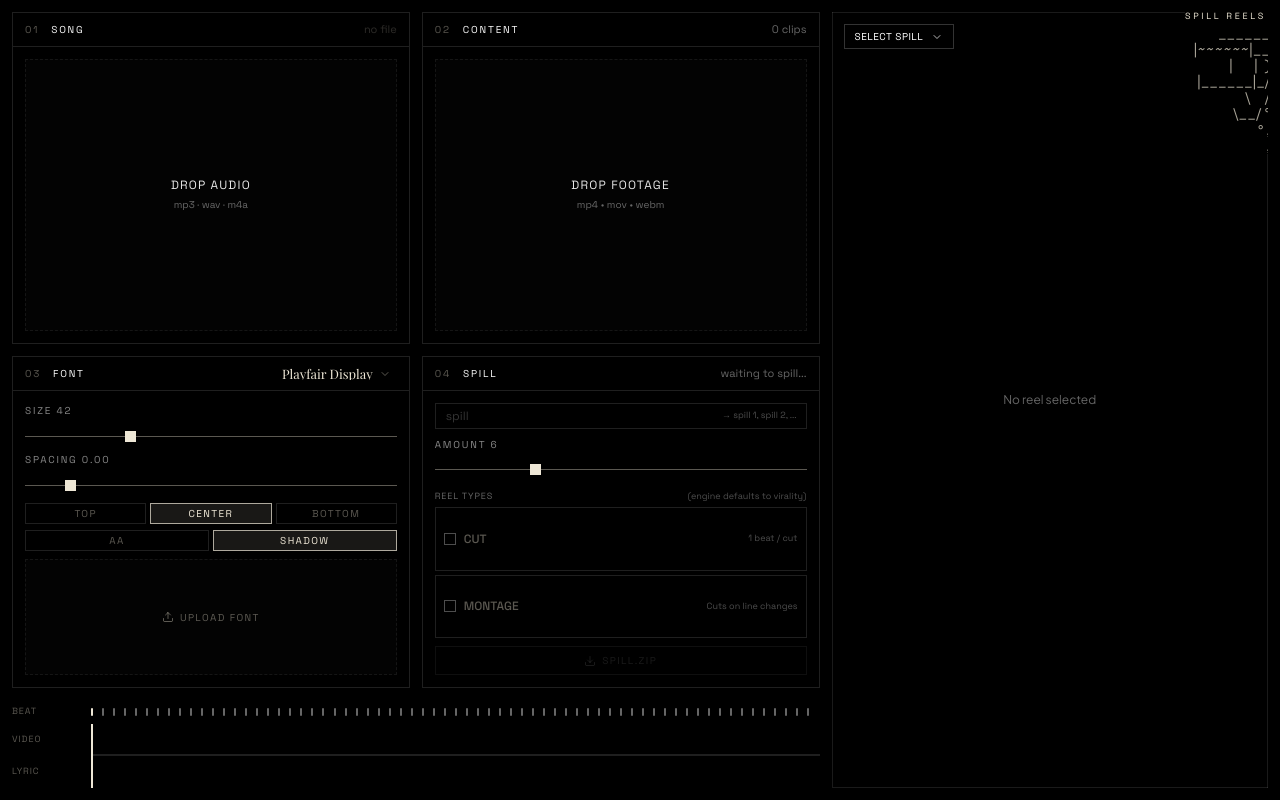
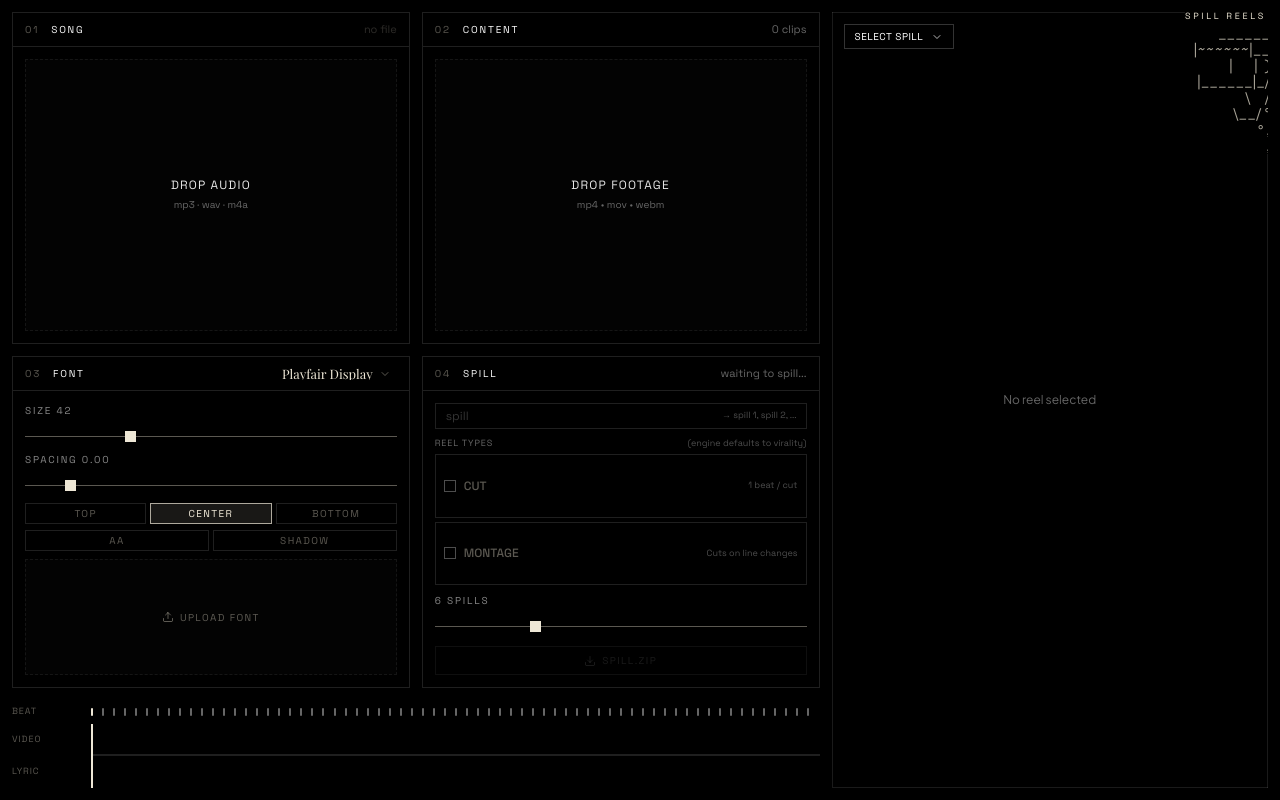
Before and after one commit to joshorwhatever/reel-spill, a Next.js app: page / in a window 1280 px wide. Built offline with nearby package versions, Linux system fonts and the light colour scheme; a web font is replaced by a local one.

Commit message:
feat: disable shadow in page and add spill slider in output panel

```diff
--- a/app/page.tsx
+++ b/app/page.tsx
@@ -117,7 +117,7 @@ export default function Page() {
     tracking: 0,
     uppercase: false,
     align: 'center',
-    shadow: true,
+    shadow: false,
   })
 
   const [time, setTime] = useState<number>(0)
--- a/components/output-panel.tsx
+++ b/components/output-panel.tsx
@@ -123,19 +123,6 @@ export function OutputPanel({
           </span>
         </div>
 
-        <div className="shrink-0">
-          <Field label={`AMOUNT ${reelCount}`}>
-            <Slider
-              aria-label="Reel amount output"
-              value={reelCount}
-              min={1}
-              max={20}
-              step={1}
-              onChange={(v) => onChangeReelCount?.(v)}
-            />
-          </Field>
-        </div>
-
         <div className="flex flex-col gap-1 flex-1 min-h-0">
           <div className="flex items-center justify-between shrink-0">
             <span className="text-[9px] font-mono uppercase tracking-widest text-white/40">
@@ -172,6 +159,19 @@ export function OutputPanel({
           </div>
         </div>
 
+        <div className="shrink-0">
+          <Field label={`${reelCount} SPILLS`}>
+            <Slider
+              aria-label="Reel amount output"
+              value={reelCount}
+              min={1}
+              max={20}
+              step={1}
+              onChange={(v) => onChangeReelCount?.(v)}
+            />
+          </Field>
+        </div>
+
         <button
           type="button"
           disabled={reels.length === 0 || isExporting}
```
